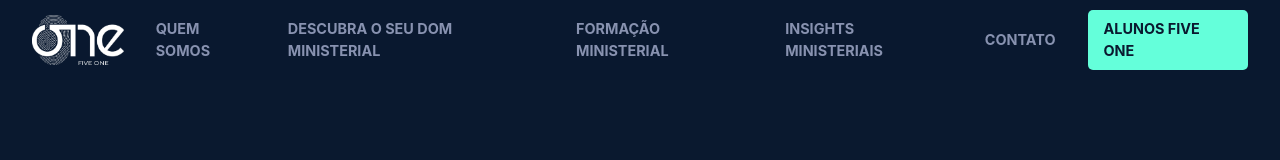
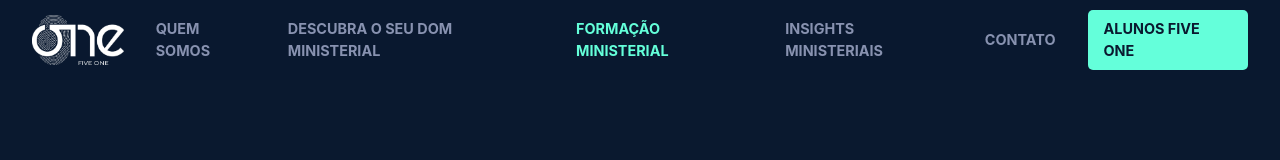
Before and after one commit to mateuspdev/fiveone-landing, a React (Vite) app: page /#/formacao-ministerial in a window 1280 px wide. Shown: the top 160 px of the page. Built offline with nearby package versions, Linux system fonts and the light colour scheme.

Commit message:
Adjust routing navbar effects

```diff
--- a/src/components/layout/Navbar/Navbar.css
+++ b/src/components/layout/Navbar/Navbar.css
@@ -55,6 +55,14 @@
 .nav-link:hover {
   color: var(--mint);
   transform: scale(1.1);
+}
+
+.nav-link.active {
+  color: var(--mint);
+}
+
+.nav-link.active:hover {
+  transform: none;
 }
 
 .button-link {
--- a/src/components/layout/Navbar/Navbar.tsx
+++ b/src/components/layout/Navbar/Navbar.tsx
@@ -1,6 +1,5 @@
 import { useState } from "react";
-
-import { Link } from "react-router-dom";
+import { Link, useLocation } from "react-router-dom";
 
 import logoUrl from "../../../assets/images/logo-fiveone-white.png";
 
@@ -8,9 +7,17 @@ import "./Navbar.css";
 
 const Navbar = () => {
   const [isMenuOpen, setIsMenuOpen] = useState(false);
+  const location = useLocation();
 
   const toggleMenu = () => {
     setIsMenuOpen(!isMenuOpen);
+  };
+
+  const isActive = (path: string) => {
+    // Get the path after the repository name
+    const currentPath =
+      location.pathname.replace("/fiveone-landing", "") || "/";
+    return currentPath === path;
   };
 
   return (
@@ -31,35 +38,37 @@ const Navbar = () => {
         <div className={`nav-links ${isMenuOpen ? "active" : ""}`}>
           <Link
             to="/quem-somos"
-            className="nav-link"
+            className={`nav-link ${isActive("/quem-somos") ? "active" : ""}`}
             onClick={() => setIsMenuOpen(false)}
           >
             QUEM SOMOS
           </Link>
           <Link
             to="/teste-dons"
-            className="nav-link"
+            className={`nav-link ${isActive("/teste-dons") ? "active" : ""}`}
             onClick={() => setIsMenuOpen(false)}
           >
             DESCUBRA O SEU DOM MINISTERIAL
           </Link>
           <Link
             to="/formacao-ministerial"
-            className="nav-link"
+            className={`nav-link ${
+              isActive("/formacao-ministerial") ? "active" : ""
+            }`}
             onClick={() => setIsMenuOpen(false)}
           >
             FORMAÇÃO MINISTERIAL
           </Link>
           <Link
             to="/insights"
-            className="nav-link"
+            className={`nav-link ${isActive("/insights") ? "active" : ""}`}
             onClick={() => setIsMenuOpen(false)}
           >
             INSIGHTS MINISTERIAIS
           </Link>
           <Link
             to="/contato"
-            className="nav-link"
+            className={`nav-link ${isActive("/contato") ? "active" : ""}`}
             onClick={() => setIsMenuOpen(false)}
           >
             CONTATO
```
